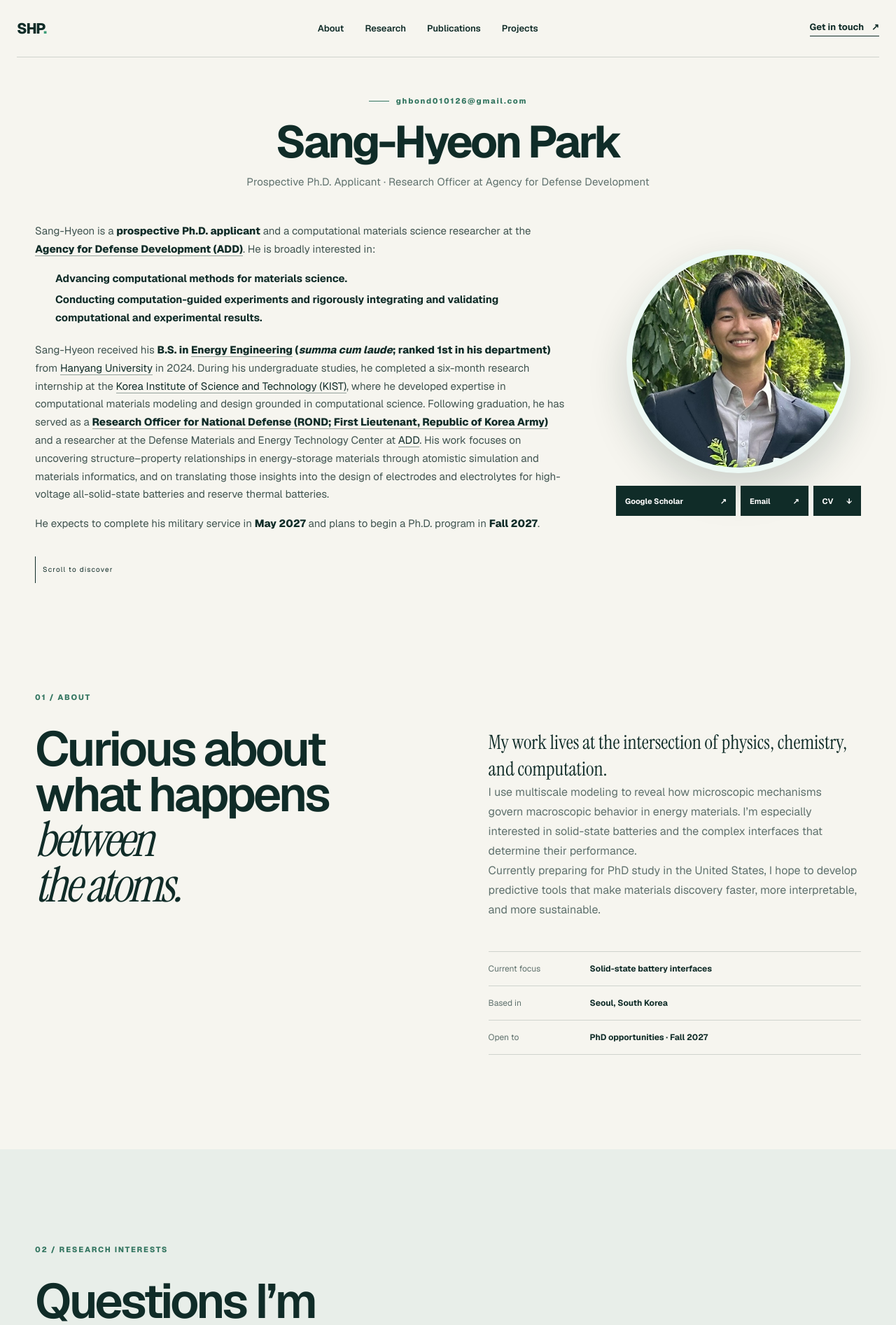
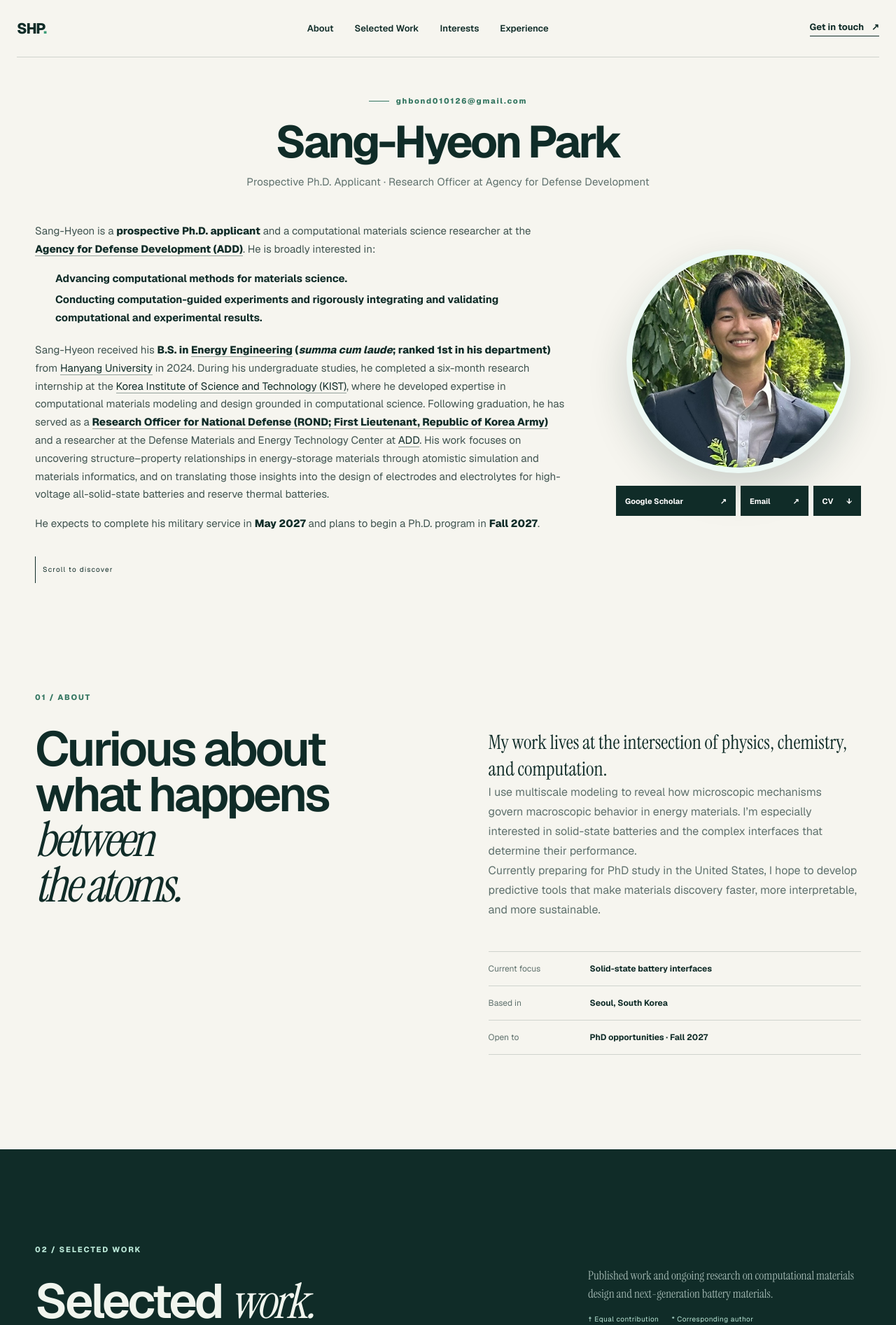
Before and after one commit to sanghyeonpark01/sanghyeonpark01.github.io, a Next.js app: page / in a window 1280 px wide. Shown: the top 1893 px of the page at 70% size. Built offline with nearby package versions, Linux system fonts and the light colour scheme.

Commit message:
Reorder portfolio around selected work

```diff
--- a/app/page.tsx
+++ b/app/page.tsx
@@ -1,4 +1,3 @@
-import { projects } from "@/data/projects";
 import { manuscriptsInPreparation, preprints, publications, type Publication } from "@/data/publications";
 
 const interests = [
@@ -56,9 +55,9 @@ export default function Home() {
         <a className="wordmark" href="#top" aria-label="Sang-Hyeon Park, home">SHP<span>.</span></a>
         <nav aria-label="Main navigation">
           <a href="#about">About</a>
-          <a href="#research">Research</a>
-          <a href="#publications">Publications</a>
-          <a href="#projects">Projects</a>
+          <a href="#publications">Selected Work</a>
+          <a href="#research">Interests</a>
+          <a href="#experience">Experience</a>
         </nav>
         <a className="contact-link" href="#contact">Get in touch <Arrow /></a>
       </header>
@@ -101,9 +100,18 @@ export default function Home() {
         </div>
       </section>
 
+      <section className="section publication-section" id="publications">
+        <div className="shell">
+          <div className="section-heading light"><div><p className="section-index">02 / SELECTED WORK</p><h2>Selected <em>work.</em></h2></div><div className="publication-intro"><p>Published work and ongoing research on computational materials design and next-generation battery materials.</p><p className="author-legend"><span>† Equal contribution</span><span>* Corresponding author</span></p></div></div>
+          <section className="publication-group" aria-labelledby="published-heading"><h3 id="published-heading">2.1. Publications</h3><PublicationList items={publications} /></section>
+          <section className="publication-group" aria-labelledby="preprints-heading"><h3 id="preprints-heading">2.2. Preprints under review</h3><PublicationList items={preprints} /></section>
+          <section className="publication-group" aria-labelledby="manuscripts-heading"><h3 id="manuscripts-heading">2.3. Manuscript in preparation</h3>{manuscriptsInPreparation.length > 0 ? <PublicationList items={manuscriptsInPreparation} /> : <p className="publication-empty">Details forthcoming.</p>}</section>
+        </div>
+      </section>
+
       <section className="section section-tint" id="research">
         <div className="shell">
-          <div className="section-heading"><div><p className="section-index">02 / RESEARCH INTERESTS</p><h2>Questions I’m<br /><em>driven to answer.</em></h2></div><p>From electrons to engineered systems, I combine physics-based simulation with data-driven methods.</p></div>
+          <div className="section-heading"><div><p className="section-index">03 / RESEARCH INTERESTS</p><h2>Questions I’m<br /><em>driven to answer.</em></h2></div><p>From electrons to engineered systems, I combine physics-based simulation with data-driven methods.</p></div>
           <div className="interest-grid">
             {interests.map(([number, title, copy]) => <article key={number}><span>{number}</span><h3>{title}</h3><p>{copy}</p></article>)}
           </div>
@@ -111,29 +119,15 @@ export default function Home() {
       </section>
 
       <section className="section shell" id="experience">
-        <p className="section-index">03 / RESEARCH EXPERIENCE</p>
+        <p className="section-index">04 / RESEARCH EXPERIENCE</p>
         <div className="experience-layout"><h2>Learning by<br /><em>doing the work.</em></h2><div className="timeline">
           {experience.map((item) => <article key={item.period}><time>{item.period}</time><div><h3>{item.role}</h3><h4>{item.group}</h4><p>{item.copy}</p><ul>{item.tags.map(tag => <li key={tag}>{tag}</li>)}</ul></div></article>)}
         </div></div>
       </section>
 
-      <section className="section publication-section" id="publications">
-        <div className="shell">
-          <div className="section-heading light"><div><p className="section-index">04 / RESEARCH OUTPUTS</p><h2>Selected <em>work.</em></h2></div><div className="publication-intro"><p>Published work and ongoing research on computational materials design and next-generation battery materials.</p><p className="author-legend"><span>† Equal contribution</span><span>* Corresponding author</span></p></div></div>
-          <section className="publication-group" aria-labelledby="published-heading"><h3 id="published-heading">4.1. Publications</h3><PublicationList items={publications} /></section>
-          <section className="publication-group" aria-labelledby="preprints-heading"><h3 id="preprints-heading">4.2. Preprints under review</h3><PublicationList items={preprints} /></section>
-          <section className="publication-group" aria-labelledby="manuscripts-heading"><h3 id="manuscripts-heading">4.3. Manuscript in preparation</h3>{manuscriptsInPreparation.length > 0 ? <PublicationList items={manuscriptsInPreparation} /> : <p className="publication-empty">Details forthcoming.</p>}</section>
-        </div>
-      </section>
-
-      <section className="section shell" id="projects">
-        <div className="section-heading"><div><p className="section-index">05 / RESEARCH PROJECTS</p><h2>Methods in<br /><em>motion.</em></h2></div><p>Selected computational studies spanning atomic, molecular, and device scales.</p></div>
-        <div className="project-grid">{projects.map((project, index) => <article key={project.title} className={`project-card project-${index + 1}`}><div className="project-art"><span>{project.symbol}</span><i /><i /></div><div className="project-body"><p>{project.category} · {project.year}</p><h3>{project.title}</h3><p>{project.description}</p><ul>{project.tools.map(tool => <li key={tool}>{tool}</li>)}</ul></div></article>)}</div>
-      </section>
+      <section className="cv-band"><div className="shell"><p className="section-index">05 / CURRICULUM VITAE</p><div><h2>Education, experience,<br />and the <em>full story.</em></h2><a className="button button-light" href="/cv-sang-hyeon-park.pdf" download>Download CV <span aria-hidden="true">↓</span></a></div><p className="cv-note">PDF · 3 pages<br />Last updated July 2026</p></div></section>
 
       <section className="section section-tint" id="skills"><div className="shell skills-layout"><div><p className="section-index">06 / TECHNICAL SKILLS</p><h2>The tools behind<br /><em>the questions.</em></h2><p>Comfortable moving between theory, code, high-performance computing, and scientific communication.</p></div><div className="skill-list">{skills.map(([label, values]) => <div key={label}><h3>{label}</h3><p>{values}</p></div>)}</div></div></section>
-
-      <section className="cv-band"><div className="shell"><p className="section-index">07 / CURRICULUM VITAE</p><div><h2>Education, experience,<br />and the <em>full story.</em></h2><a className="button button-light" href="/cv-sang-hyeon-park.pdf" download>Download CV <span aria-hidden="true">↓</span></a></div><p className="cv-note">PDF · 3 pages<br />Last updated July 2026</p></div></section>
 
       <footer id="contact"><div className="shell footer-main"><p className="section-index">08 / CONTACT</p><div><h2>Let’s explore what<br />we can <em>discover.</em></h2><p>I’m always glad to discuss research ideas, potential collaborations, and PhD opportunities.</p><a className="email" href="mailto:ghbond010126@gmail.com">ghbond010126@gmail.com <Arrow /></a></div><div className="socials"><a href="https://scholar.google.com/citations?user=5et0cHcAAAAJ&hl=ko" target="_blank" rel="noreferrer">Google Scholar <Arrow /></a><a href="https://github.com" target="_blank" rel="noreferrer">GitHub <Arrow /></a><a href="/cv-sang-hyeon-park.pdf" download>Download CV <span aria-hidden="true">↓</span></a></div></div><div className="shell footer-bottom"><p>© 2026 Sang-Hyeon Park</p><p>Computational materials science · Seoul, KR</p><a href="#top">Back to top ↑</a></div></footer>
     </main>
```
